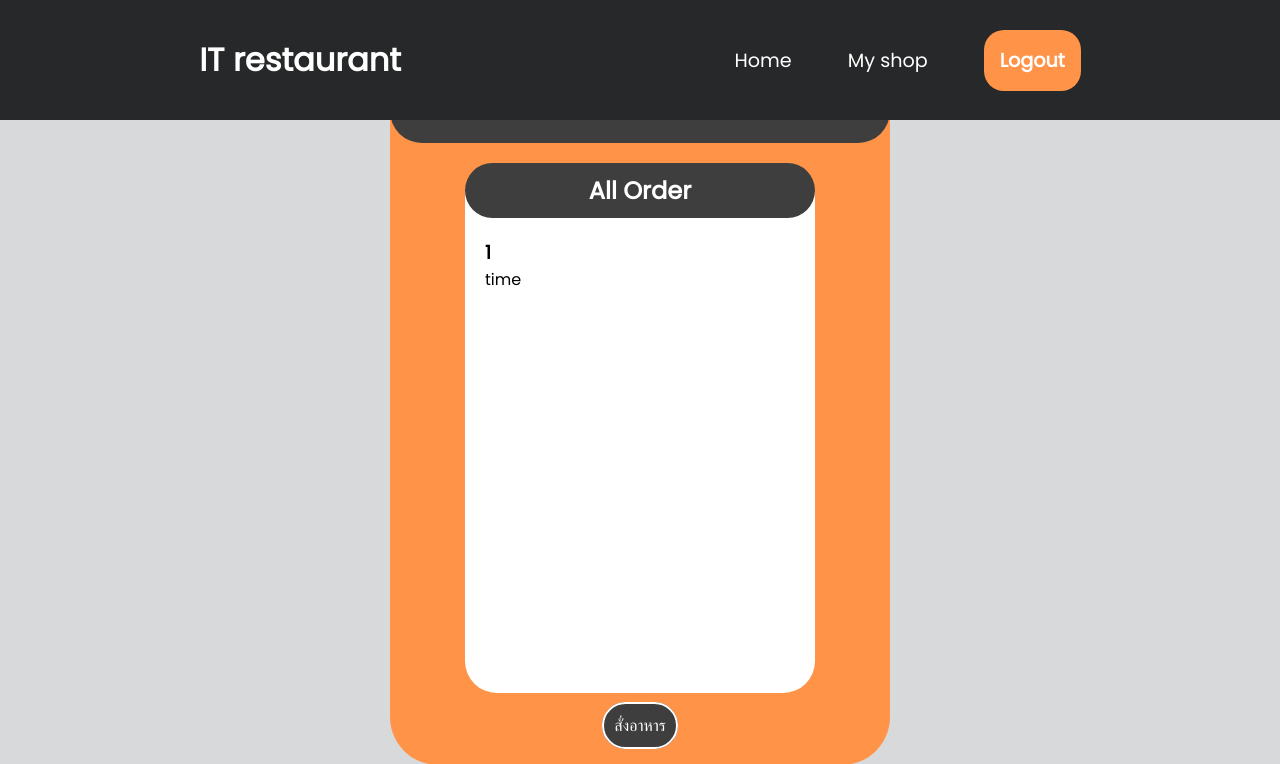
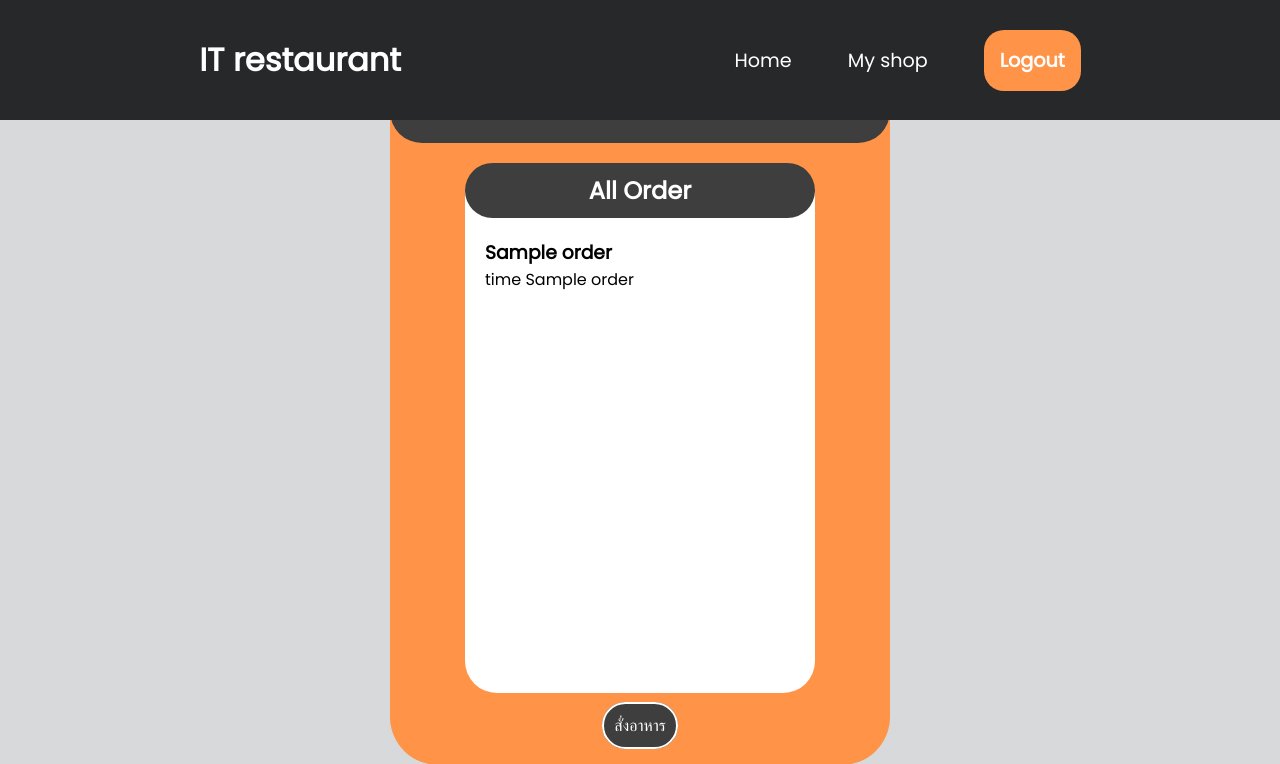
Before and after one commit to YoSirawit/All-S-Project, a Flask app: template Test(Plub)/templates/shoppage.html in a window 1280 px wide. Shown: the top 764 px of the page. Run offline with Flask 3, Linux system fonts and the light colour scheme; the template is opened without the code that fills it: most values are stand-ins (such as "Sample title", 1, 10 or a date in 2020); parts of the project's set-up code (start-up, migrations or seed data) failed here and were passed over; some libraries are stand-ins or nearby versions; some web fonts are replaced.

Commit message:
show order for customer and seller

```diff
--- a/Test(Plub)/main.py
+++ b/Test(Plub)/main.py
@@ -68,7 +68,11 @@ def shoppage(shopnames):
 
 @app.route("/help")
 def help():
-    return render_template("order_list.html")
+    shopowner = session['userid']
+    cursor.execute(f"SELECT shopname FROM shoplist WHERE shopownerid = {shopowner}")
+    shopname = cursor.fetchone()
+    order = orders(shopname[0])
+    return render_template("order_list.html", Order = order, userid = session['userid'])
 
 if  __name__ == "__main__":
     app.run(debug=True)
--- a/Test(Plub)/templates/order_list.html
+++ b/Test(Plub)/templates/order_list.html
@@ -13,9 +13,9 @@
         <h2>All Order</h2>
         <div id='listorder'>
             <!-- ดึงข้อมูลลิสorderจากdatabaseทำยังไงงง -->
-            <!-- {% for i in Order %}
-                    <h3>{{i[0]}}</h3><p>time</p>
-            {% endfor %} -->
+            {% for i in Order %}
+                <h3>{{i[3]}}</h3><p>time {{i[2]}}</p>
+            {% endfor %}
         </div>
         <span><button type="refresh" id="refresh">refresh</button>
         <button type="+" id="plus">+</button></span>
--- a/Test(Plub)/templates/shoppage.html
+++ b/Test(Plub)/templates/shoppage.html
@@ -19,7 +19,7 @@
             <h2>All Order</h2>
             <div id='listorder'>
                 {% for i in Order %}
-                    <h3>{{i[0]}}</h3><p>time</p>
+                    <h3>{{i[3]}}</h3><p>time {{i[2]}}</p>
                 {% endfor %}
             </div>
         </div>
```
